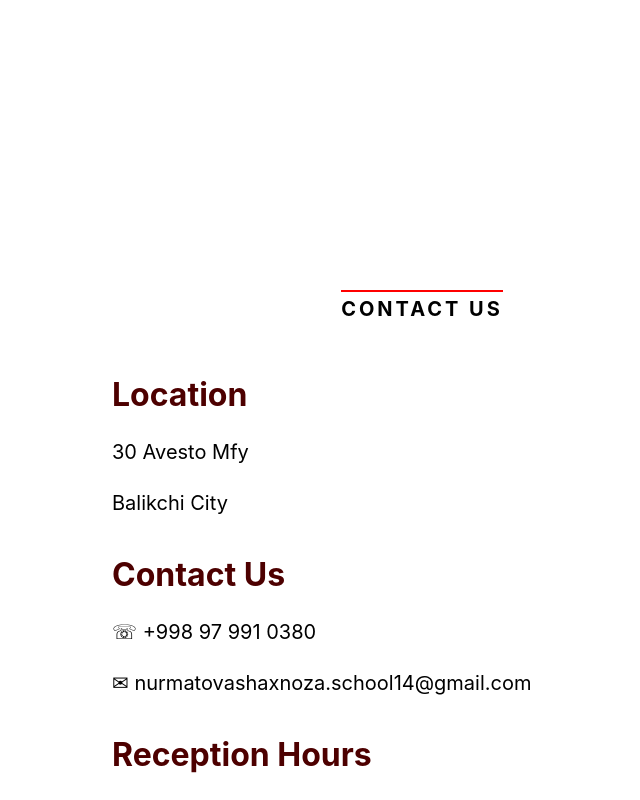
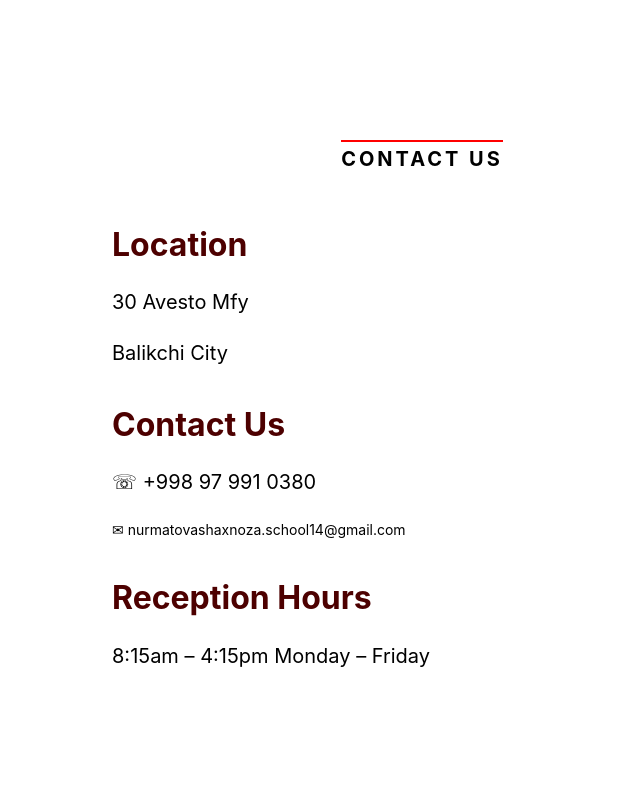
Before and after one commit to shakhboziddin/14-school, a React (Create React App) app: page /contact in a window 1280 px wide. Shown: the part 1520-2320 px from the top of the page, without its empty margins (218-858 px from the left). Built offline with nearby package versions, Linux system fonts and the light colour scheme.

Commit message:
pachti finished

```diff
--- a/src/pages/Contact.js
+++ b/src/pages/Contact.js
@@ -72,7 +72,7 @@ function Contact() {
           <div className="inf">
             <h1>Contact Us</h1>
             <h4>&#x260F; +998 97 991 0380</h4>
-            <h4>&#9993; nurmatovashaxnoza.school14@gmail.com</h4>
+            <h4 className="email_dir">&#9993; nurmatovashaxnoza.school14@gmail.com</h4>
           </div>
           <div className="inf">
             <h1>Reception Hours</h1>
--- a/src/pages/contact.css
+++ b/src/pages/contact.css
@@ -33,7 +33,9 @@
   padding-left: 10px;
   margin-top: 120px;
 }
-
+.email_dir {
+  font-size: 14px !important;
+}
 .form {
   width: 50%;
   margin: 90px auto 50px auto;
@@ -113,7 +115,7 @@
 }
 .location {
   width: 50%;
-  margin: 250px auto 50px auto;
+  margin: 100px auto 50px auto;
 }
 .location_head {
   display: flex;
@@ -172,7 +174,8 @@
 
 @media (max-width: 1150px) {
   .form {
-    width: 100%;
+    width: 80%;
+    border: 1px solid red;
   }
   .location {
     width: 90%;
@@ -188,7 +191,7 @@
     text-align: center;
   }
   .newsletter input {
-    width: 60%;
+    width: 50%;
   }
 }
 @media (max-width: 500px) {
@@ -210,6 +213,7 @@
   }
   .form_div input {
     font-size: 20px;
+    width: 50%;
   }
   .form_div input::placeholder {
     font-size: 17px;
```
